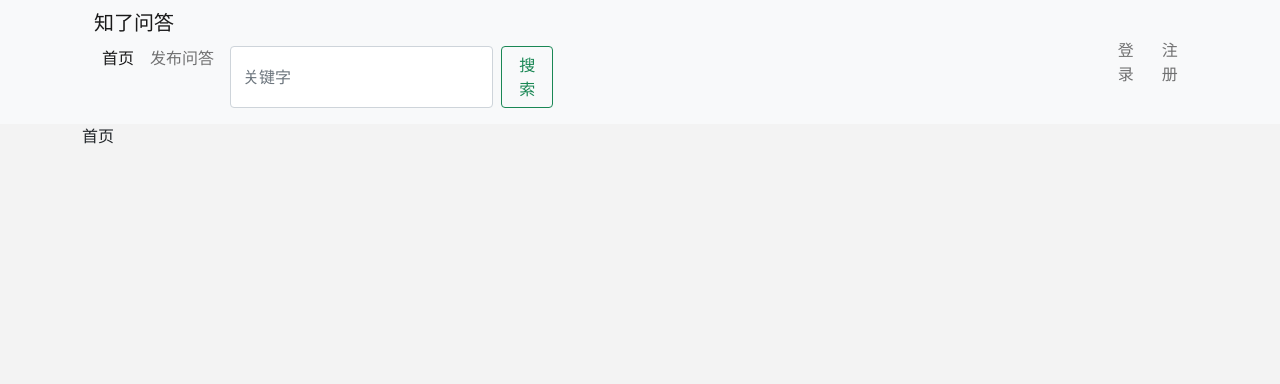
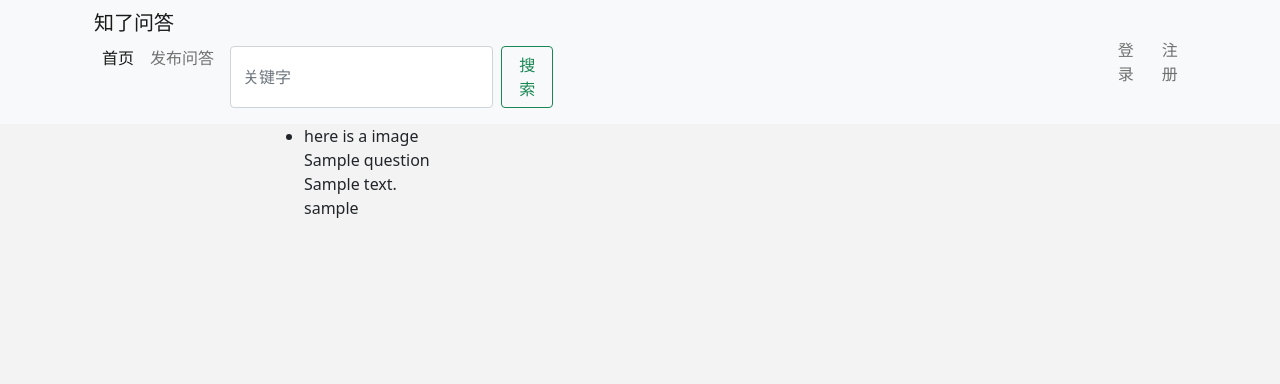
Before and after one commit to littlefattiger/py-practice, a Python web app: template framework/flask/zhiliao/templates/index.html in a window 1280 px wide. Shown: the top 384 px of the page. Run offline with Jinja, Linux system fonts and the light colour scheme; the template is opened without the code that fills it: most values are stand-ins (such as "Sample title", 1, 10 or a date in 2020); some libraries are stand-ins or nearby versions.

Commit message:
boring flask

```diff
--- a/framework/flask/zhiliao/blueprints/qa.py
+++ b/framework/flask/zhiliao/blueprints/qa.py
@@ -9,7 +9,8 @@ bp = Blueprint("qa", __name__, url_prefix="/")
 
 @bp.route("/")
 def index():
-    return render_template('index.html')
+    questions = QuestionModel.query.all()
+    return render_template('index.html', questions=questions)
 
 
 @bp.route("/question/public", methods=["GET", "POST"])
--- a/framework/flask/zhiliao/templates/index.html
+++ b/framework/flask/zhiliao/templates/index.html
@@ -8,5 +8,23 @@
 {% endblock %}
 
 {% block body %}
-  首页
+  <div class="row">
+    <div class="col"></div>
+    <div class="col-8">
+      <ul>
+        {% for question in questions %}
+          <li>
+          <div> here is a image</div>
+          <div>
+            <div>{{ question.title }}</div>
+            <div>{{ question.content }}</div>
+            <div>{{ question.author.username }}</div>
+          </div>
+          </li>
+        {% endfor %}
+      </ul>
+    </div>
+    <div class="col"></div>
+
+  </div>
 {% endblock %}
```
